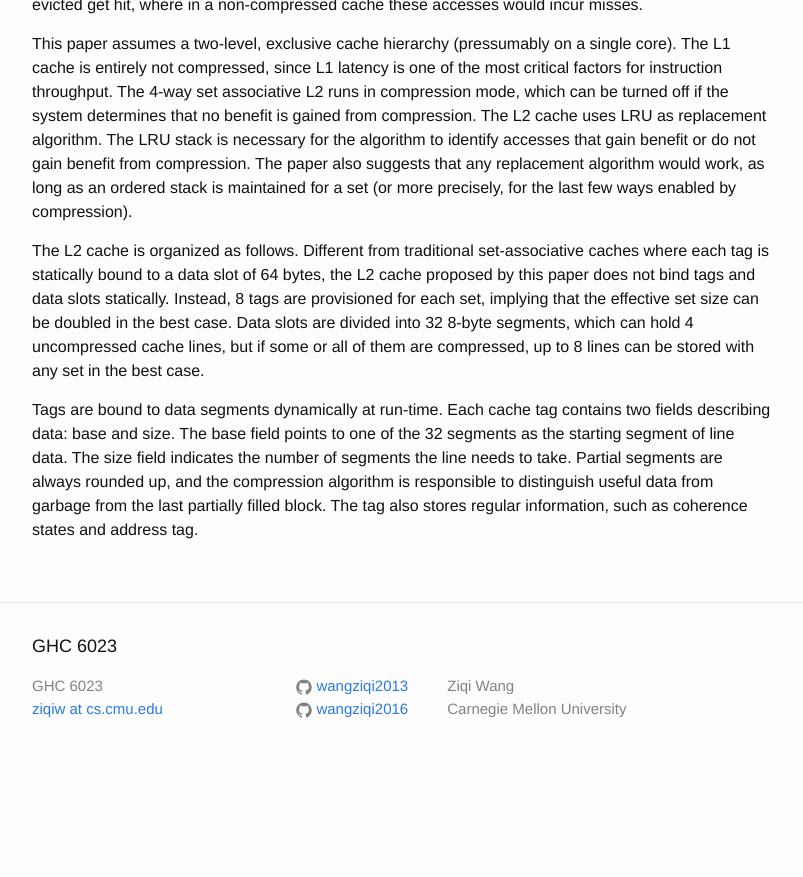
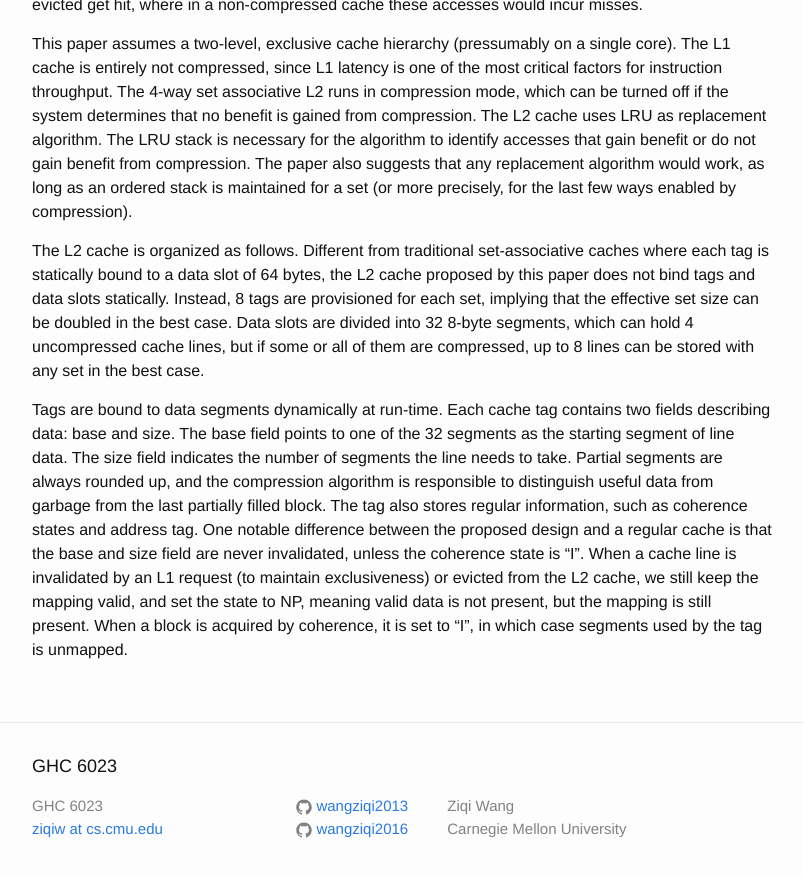
Before and after one commit to wangziqi2013/wangziqi2013.github.io, a Jekyll site: the page built from _posts/2020-05-21-Adaptive-Cache-Compression-for-High-Performance-Processors.markdown, in a window 1280 px wide and 900 px high, scrolled down 691 px. Shown: the top 877 px of the window, without its empty margins (238-1041 px from the left). Built offline with Jekyll 4.4.1, drawn with Linux system fonts in a browser that asks for light colours; before the commit the page ends 1471 px from its top, so only the background shows below that.

Commit message:
Adding unmapping

```diff
--- a/_posts/2020-05-21-Adaptive-Cache-Compression-for-High-Performance-Processors.markdown
+++ b/_posts/2020-05-21-Adaptive-Cache-Compression-for-High-Performance-Processors.markdown
@@ -39,4 +39,8 @@ Tags are bound to data segments dynamically at run-time. Each cache tag contains
 size. The base field points to one of the 32 segments as the starting segment of line data. The size field indicates the
 number of segments the line needs to take. Partial segments are always rounded up, and the compression algorithm is
 responsible to distinguish useful data from garbage from the last partially filled block. The tag also stores regular
-information, such as coherence states and address tag.
+information, such as coherence states and address tag. One notable difference between the proposed design and a regular
+cache is that the base and size field are never invalidated, unless the coherence state is "I". When a cache line is
+invalidated by an L1 request (to maintain exclusiveness) or evicted from the L2 cache, we still keep the mapping valid,
+and set the state to NP, meaning valid data is not present, but the mapping is still present. When a block is acquired
+by coherence, it is set to "I", in which case segments used by the tag is unmapped.
```
